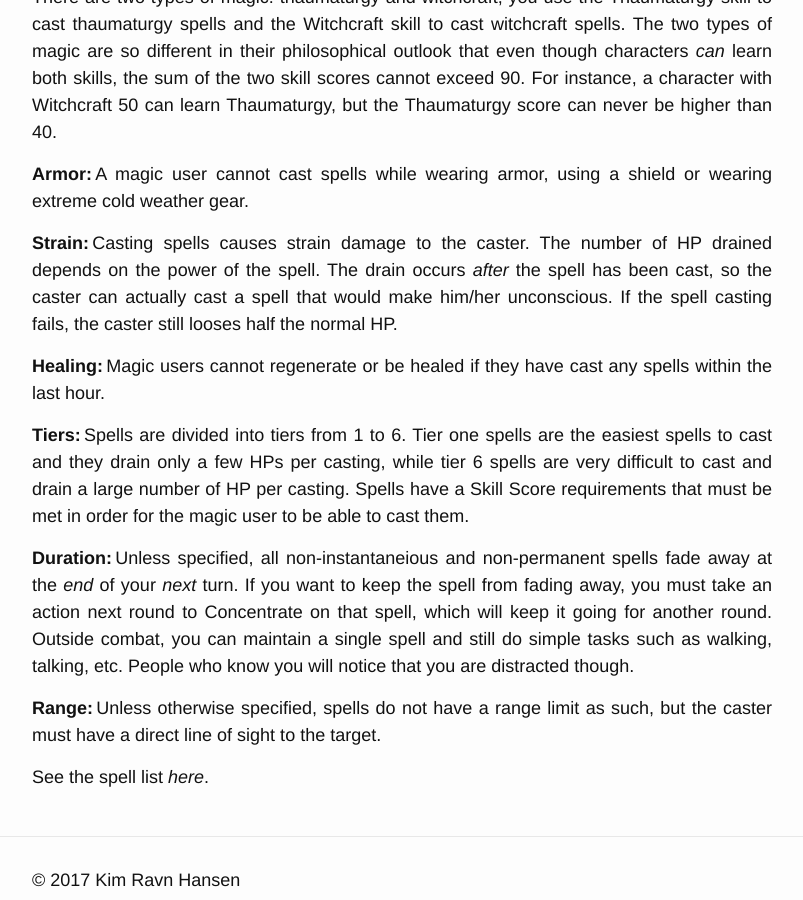
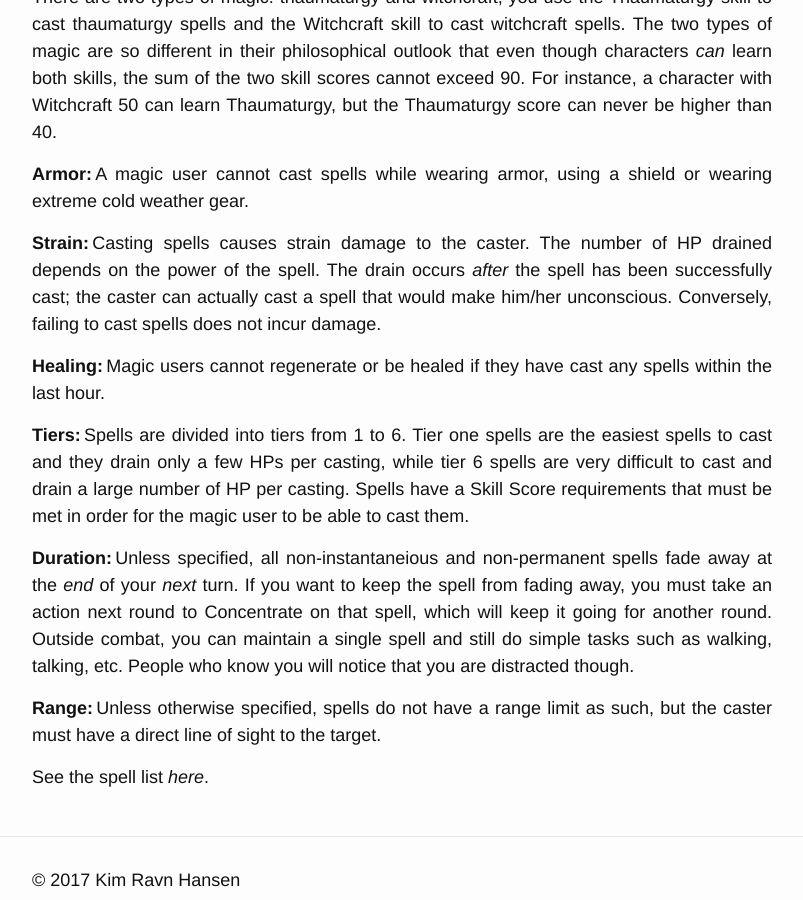
Before and after one commit to moccalotto/kaos, a Jekyll site: the page built from _rulebook/main.md, in a window 1280 px wide and 900 px high, scrolled down 5580 px. Shown: the whole window, without its empty margins (238-1041 px from the left). Built offline with Jekyll 4.4.1, drawn with Linux system fonts in a browser that asks for light colours.

Commit message:
Progress

```diff
--- a/_data/spells.yml
+++ b/_data/spells.yml
@@ -69,7 +69,7 @@
 
 - name: Firebolt
   tiers: [Thaumaturgy3, Witchcraft5]
-  description: Ranged attack against subject, who can avoid damage (3d6) with an AGI Test.
+  description: Ranged attack against subject, who can avoid damage (4d6) with an AGI Test.
   example: >
     You create a ball of reddish fire the size of your fist, swirling between your hands.
     With a throwing motion you send the ball towards your opponent, engulfing them in flames.
@@ -77,7 +77,7 @@
 - name: Fireball
   tiers: [Thaumaturgy4, Witchcraft6]
   description: >
-    You create an explosion within 10 squares that affect 13 squares (3 square diameter).
+    You create an explosion within 10 squares that affect 9 squares (3x3 squares).
     Subjects within the area can avoid damage (4d6) with an AGI Test.
 
 - name: Fireball, Geater
@@ -423,6 +423,7 @@
 
 
 # Polymorph
+# Slow
 # PLACEHOLDER: Gain extra Defense Points (that cannot be regained once expended)
 # Animal Messenger
 # Speak with animal
--- a/_rulebook/main.md
+++ b/_rulebook/main.md
@@ -279,11 +279,10 @@ using a shield or wearing extreme cold weather gear.
 #### Strain
 Casting spells causes strain damage to the caster.
 The number of HP drained depends on the power of the spell.
-The drain occurs *after* the spell has been cast, so
+The drain occurs *after* the spell has been successfully cast;
 the caster can actually cast a spell that would make him/her
-unconscious.
-If the spell casting fails, the caster still looses half
-the normal HP.
+unconscious. Conversely, failing to cast spells does not
+incur damage.
 
 #### Healing
 Magic users cannot regenerate or be healed
```
